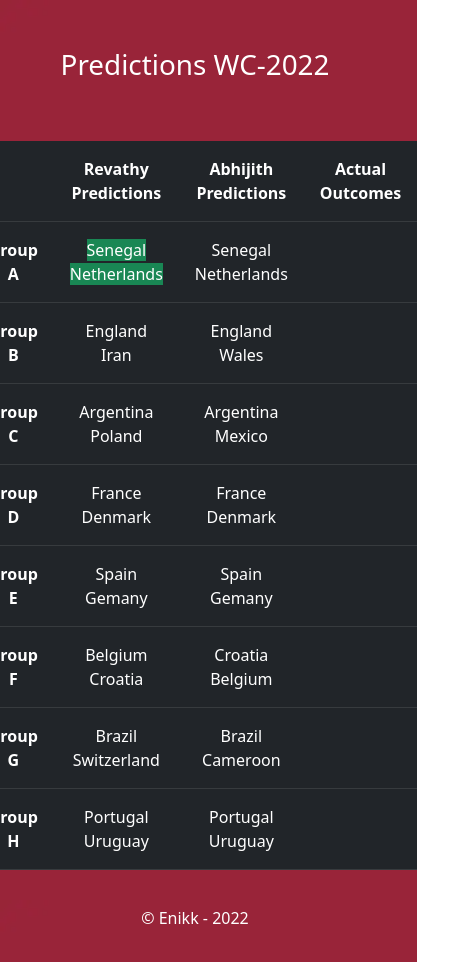
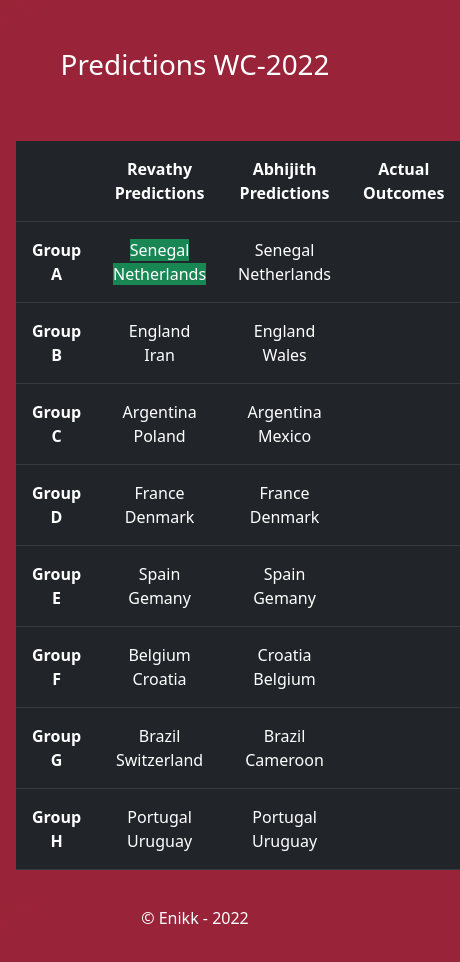
Before and after one commit to StarLordCodes/wcpredicts, a plain HTML site: page index.html in a window 390 px wide. Shown: the whole page, 460 px wide, since content can reach past the window. Drawn offline with nearby package versions, Linux system fonts and the light colour scheme.

Commit message:
checking mobile compatibility 5

```diff
--- a/index.html
+++ b/index.html
@@ -12,8 +12,8 @@
     <div class="container">
         <h1 class="text-center p-5 mb-2 text-white"> Predictions WC-2022 </h1>
         <div class="row justify-content-center z-index-2">
-            <!-- <div class="col-10"> -->
-                <table class="table table-dark table-responsive m-1 col-10">
+            <div class="col">
+                <table class="table table-dark table-responsive m-1">
                     <thead class="p-3">
                         <tr class="p-3 text-center">
                             <th scope="col" class="p-3"></th>
@@ -73,7 +73,7 @@
                         </tr>
                     </tbody>
                 </table>
-            <!-- </div> -->
+            </div>
         </div>
         <div class="row justify-content-center p-3">
             <div class="col-auto text-center p-3 text-white">
```
